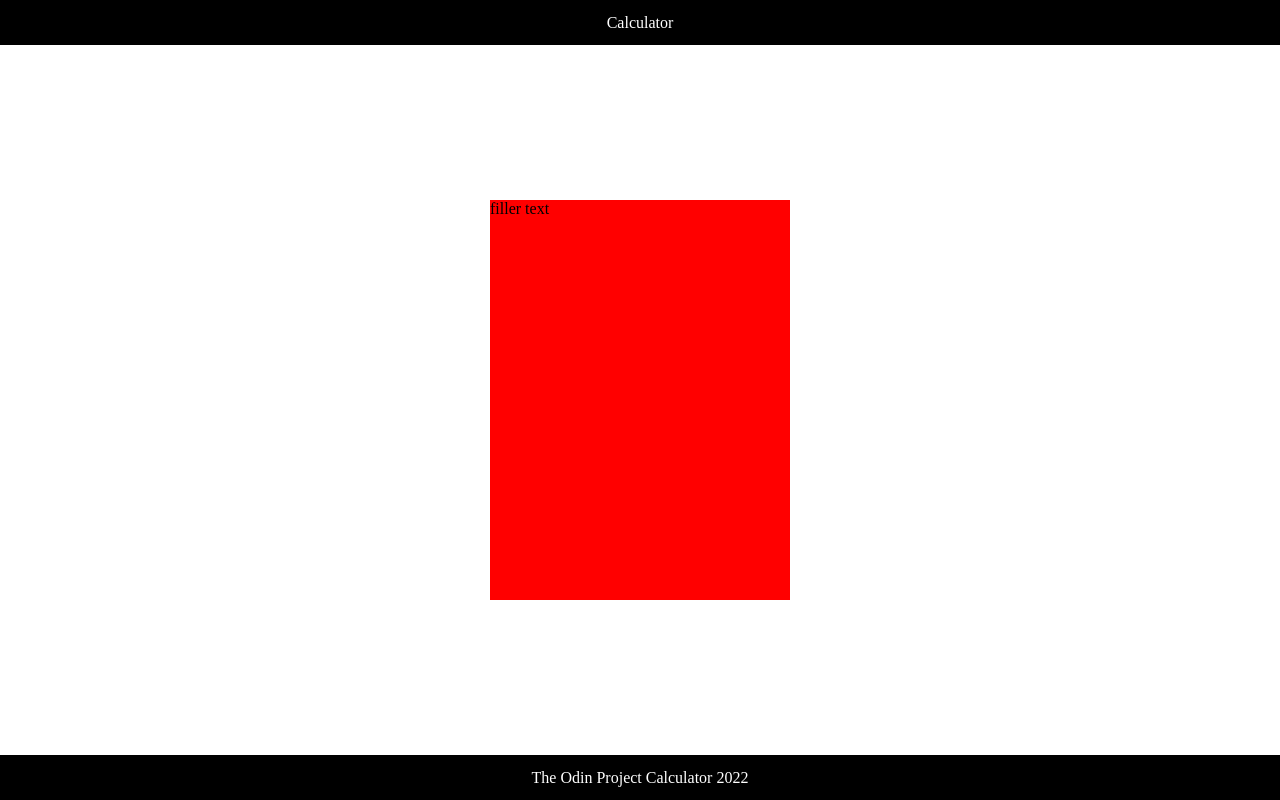
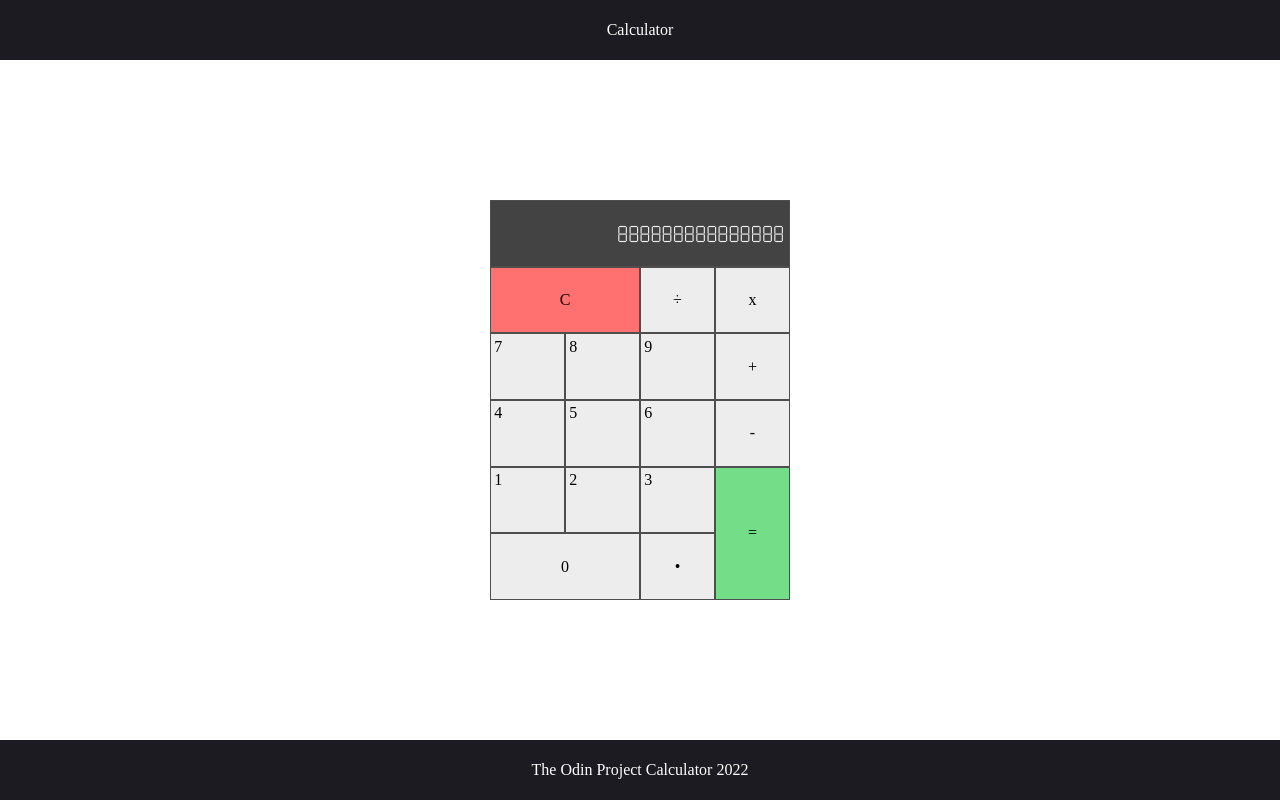
Before and after one commit to JLavigueure/calculator, a plain HTML site: page index.html in a window 1280 px wide. Drawn offline with Linux system fonts and the light colour scheme.

Commit message:
complete ui

```diff
--- a/index.html
+++ b/index.html
@@ -13,12 +13,32 @@
 
     <div class="content">
         <div class="calculator">
-            <p>filler text</p>
+            <div class="screen">
+                <p class="screenText">888888888888888</p>
+            </div>
+            <div id="clear" class="button number"><p class="buttontext center">C</p></div>
+            <div id="divide" class="button number"><p class="buttontext center">&#247;</p></div>
+            <div id="multiply" class="button number"><p class="buttontext center">x</p></div>
+            <div id="seven" class="button number"><p class="buttontext">7</p></div>
+            <div id="eight" class="button number"><p class="buttontext">8</p></div>
+            <div id="nine" class="button number"><p class="buttontext">9</p></div>
+            <div id="add" class="button number"><p class="buttontext center">+</p></div>
+            <div id="four" class="button number"><p class="buttontext">4</p></div>
+            <div id="five" class="button number"><p class="buttontext">5</p></div>
+            <div id="six" class="button number"><p class="buttontext">6</p></div>
+            <div id="subtract" class="button number"><p class="buttontext center">-</p></div>
+            <div id="one" class="button number"><p class="buttontext">1</p></div>
+            <div id="two" class="button number"><p class="buttontext">2</p></div>
+            <div id="three" class="button number"><p class="buttontext">3</p></div>
+            <div id="equal" class="button number"><p class="buttontext center">=</p></div>
+            <div id="zero" class="button number"><p class="buttontext center">0</p></div>
+            <div id="decimal" class="button number"><p class="buttontext center">&bull;</p></div>
         </div>
     </div>
 
     <div class="footer">
         <p class="credits text">The Odin Project Calculator 2022</p>
+
     </div>
 </body>
 </html>
--- a/styles.css
+++ b/styles.css
@@ -1,6 +1,11 @@
 * {
     box-sizing: border-box;
     margin: 0px;
+}
+
+@font-face {
+    font-family: calc;
+    src: url(Calculator.ttf);
 }
 
 body {
@@ -11,10 +16,9 @@ body {
 /* header and footer items */
 .header,
 .footer {
-    /* self */
-    background-color: black;
+    background-color: rgb(27, 27, 33);
     width: 100vw;
-    min-height: 45px;
+    min-height: 60px;
     /* contents */
     display: flex;
     justify-content: center;
@@ -37,6 +41,7 @@ color: white;
 
 .content {
     flex: 1;
+    /* contents */
     display: flex;
     justify-content: center;
     align-items: center;
@@ -45,5 +50,60 @@ color: white;
 .calculator {
     min-height: 400px;
     min-width: 300px;
-    background-color: rgb(255, 0, 0);
+    background-color: rgb(0, 0, 0);
+    /* contents */
+    display: grid;
+    grid-template-columns: repeat(4, 1fr);
+    grid-template-rows: repeat(6, 1fr);
 }
+
+.screen {
+    grid-column: 1 / 5;
+    background-color: rgb(67, 67, 67);
+    border: 1px solid rgb(78, 78, 78);
+    /* contents */
+    display: flex;
+    flex-direction: row-reverse;
+    align-items: center;
+    padding-inline: .3em;
+}
+
+.screenText {
+font-size: 2vw;
+color: rgb(237, 237, 237);
+font-family: calc;
+font-weight: 500;
+}
+
+.button {
+    background-color: rgb(237, 237, 237);
+    border: 1px solid rgb(78, 78, 78);
+    padding: .2em;
+    display: flex;
+    flex-direction: column;
+}
+
+.buttontext {
+
+}
+
+.buttontext.center {
+    /* center special character buttons */
+    text-align: center;
+    margin: auto auto;
+}
+
+#clear {
+    grid-column: 1 / 3;
+        background-color: rgb(255, 112, 112);
+}
+
+#equal {
+    grid-row: 5 / 7;
+    grid-column: 4;
+    background-color: rgb(116, 221, 135);
+}
+
+#zero {
+    grid-column: 1 / 3
+}
```
Also changed, not shown: Calculator.ttf (added).
